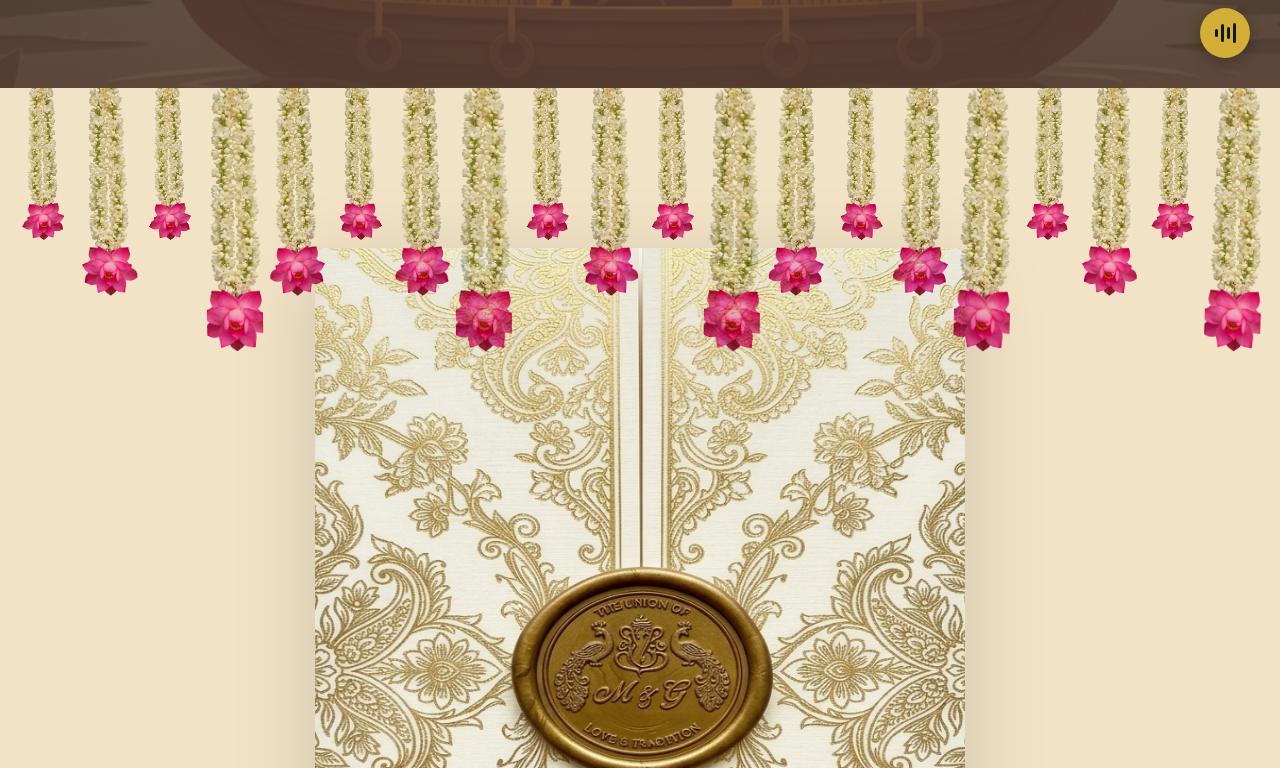
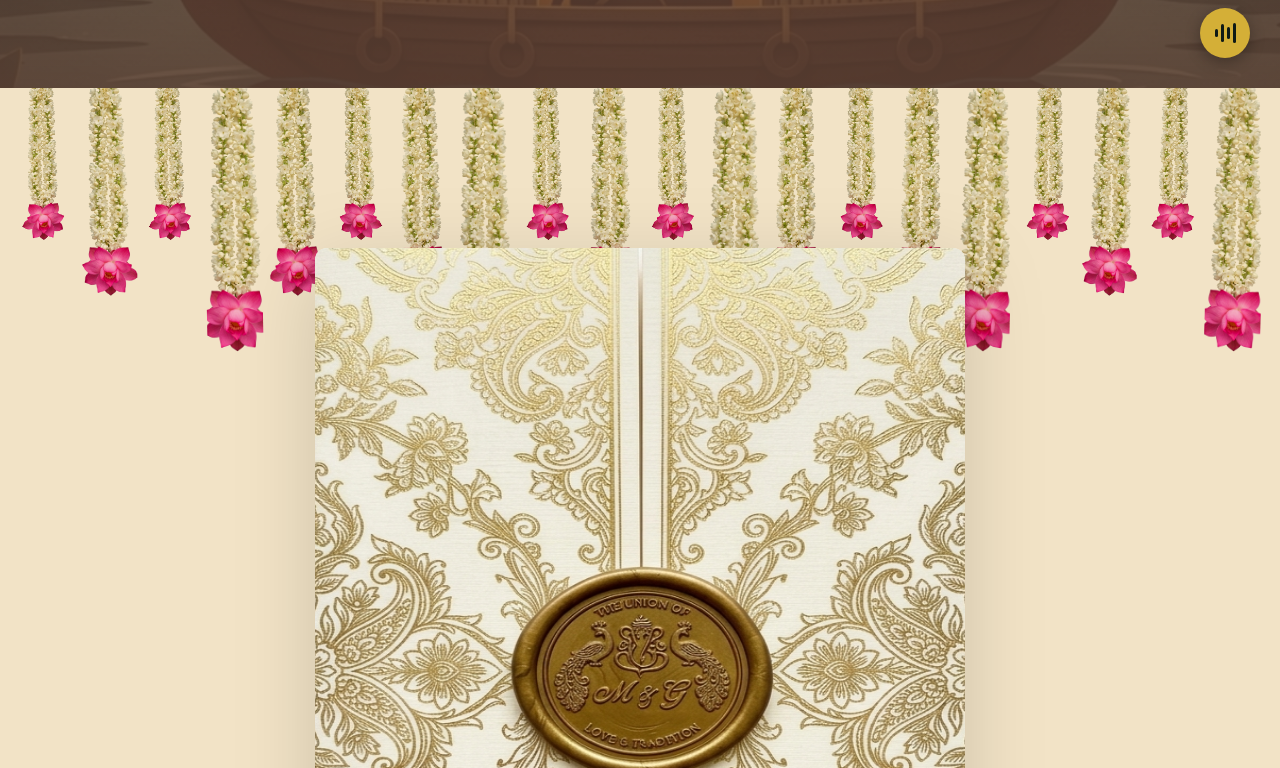
Before and after one commit to samyukthdraj/wedding-website, a Next.js app in the folder wedding-site/: page / in a window 1280 px wide. Shown: the part 712-1480 px from the top of the page. Built offline with nearby package versions, Linux system fonts and the light colour scheme; a web font is replaced by a local one.

Commit message:
chore: added z-index to the envelope

```diff
--- a/wedding-site/src/app/globals.css
+++ b/wedding-site/src/app/globals.css
@@ -159,7 +159,7 @@ body {
   position: absolute;
   top: 0;
   left: 0;
-  z-index: 10;
+  z-index: 0; /* Lowered so the envelope sits perfectly in front */
   mix-blend-mode: multiply; /* Applied to the wrapper to bypass stacking context issues! */
   pointer-events: none; /* Let clicks pass through to the envelope */
 }
@@ -292,8 +292,9 @@ body {
   justify-content: center;
   align-items: center;
   width: 100%;
-  min-height: 100vh;
-  padding: 10rem 0;
+  min-height: 80vh; /* Reduced from 100vh to avoid excess bottom gap */
+  padding: 10rem 0 2rem 0; /* Drastically reduced bottom padding */
+  z-index: 5; /* Forces the envelope strictly above the garlands */
 }
 
 .env-gatefold-wrapper {
```
